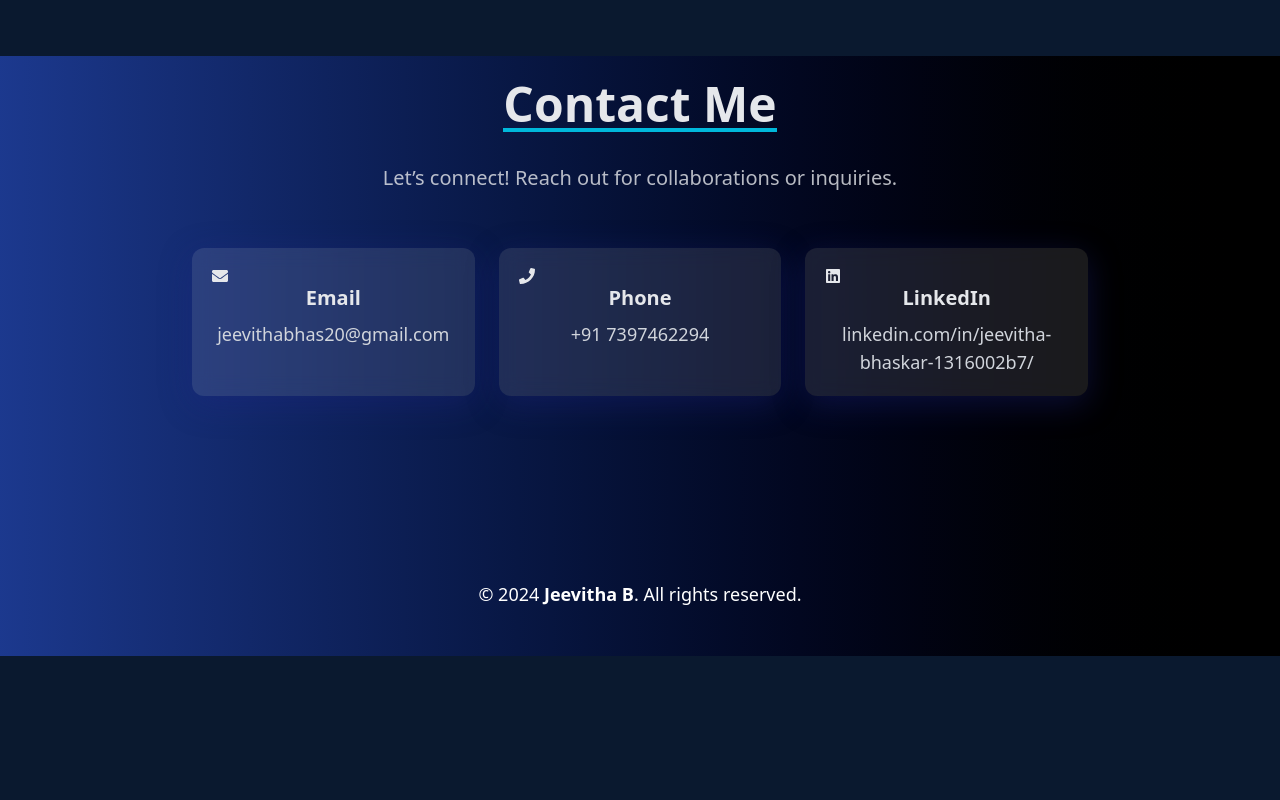
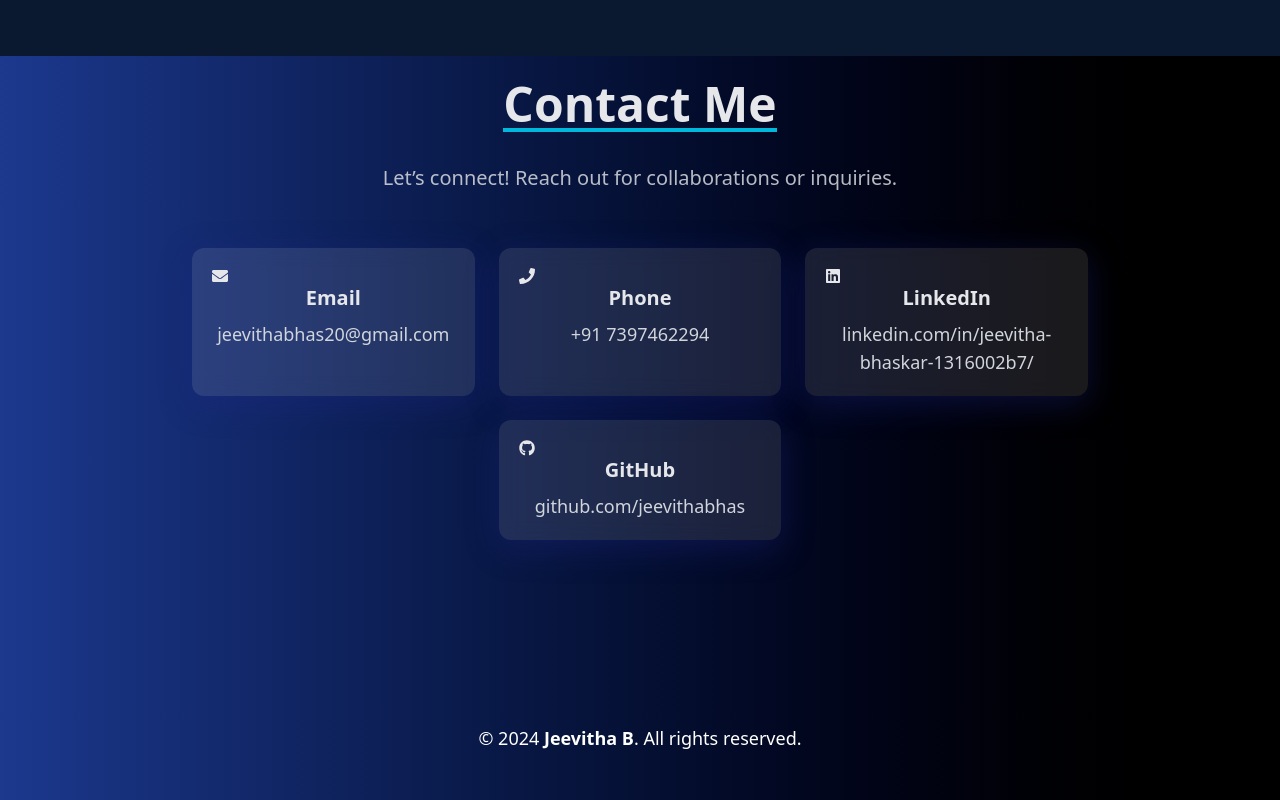
Before and after one commit to jeevithabhas/jeevitha-portfolio, a React (Vite) app: page / in a window 1280 px wide. Shown: the part 3350-4150 px from the top of the page. Before the commit the page ends 4006 px from the top, so only its background shows below. Built offline with nearby package versions, Linux system fonts and the light colour scheme.

Commit message:
PORTFOLIO

```diff
--- a/src/components/Contact.jsx
+++ b/src/components/Contact.jsx
@@ -8,7 +8,6 @@ const Contact = () => {
       className="w-full bg-gradient-to-r from-blue-900 via-midnight-800 to-black text-gray-200 flex flex-col justify-center items-center p-6 relative"
     >
       <div className="flex flex-col max-w-4xl w-full mb-32">
-        {" "}
         {/* Added margin-bottom to prevent overlap */}
         {/* Contact Section Header */}
         <div className="pb-8 flex flex-col justify-center w-full h-full items-center animate__animated animate__fadeIn animate__delay-1s mt-20 sm:mt-0">
@@ -58,30 +57,21 @@ const Contact = () => {
               linkedin.com/in/jeevitha-bhaskar-1316002b7/
             </a>
           </div>
-        </div>
-      </div>
 
-      {/* Floating Social Buttons (Only for Small Screens) */}
-      <div className="fixed top-1/3 left-4 sm:left-6 flex flex-col space-y-3 sm:space-y-6 sm:hidden">
-        {/* GitHub Floating Button */}
+          {/* Contact Card - GitHub (Centered on Large Screens) */}
+          <div className="glass-card lg:col-span-1 lg:col-start-2">
+            <FaGithub className="icon" />
+            <h3 className="text-xl font-semibold mb-2">GitHub</h3>
             <a
               href="https://github.com/jeevithabhas"
               target="_blank"
               rel="noopener noreferrer"
-          className="floating-button bg-gray-800 hover:bg-gray-700"
+              className="text-lg text-gray-300 hover:text-cyan-400 transition duration-300"
             >
-          <FaGithub className="text-white text-2xl sm:text-3xl" />
+              github.com/jeevithabhas
             </a>
-
-        {/* LinkedIn Floating Button */}
-        <a
-          href="https://www.linkedin.com/in/jeevitha-bhaskar-1316002b7/"
-          target="_blank"
-          rel="noopener noreferrer"
-          className="floating-button bg-blue-700 hover:bg-blue-600"
-        >
-          <FaLinkedin className="text-white text-2xl sm:text-3xl" />
-        </a>
+          </div>
+        </div>
       </div>
 
       {/* Footer */}
@@ -120,21 +110,6 @@ const Contact = () => {
         .glass-card:hover .icon {
           color: #fff;
         }
-
-        .floating-button {
-          width: 40px; /* Smaller size */
-          height: 40px; /* Smaller size */
-          display: flex;
-          align-items: center;
-          justify-content: center;
-          border-radius: 50%;
-          transition: all 0.3s ease-in-out;
-          box-shadow: 0 4px 8px rgba(0, 0, 0, 0.3);
-        }
-
-        .floating-button:hover {
-          transform: scale(1.1);
-        }
       `}</style>
     </div>
   );
```
Lines whose indentation alone changed are shown as unchanged.
